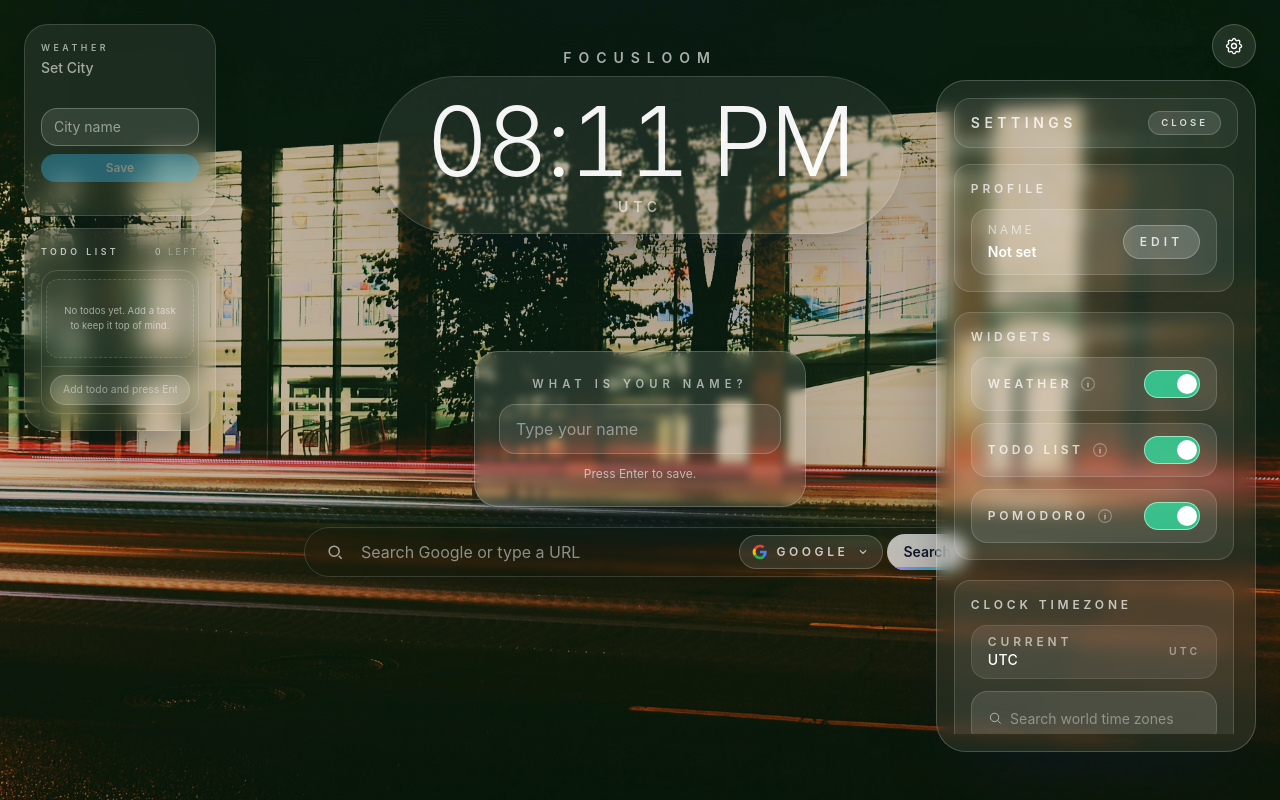
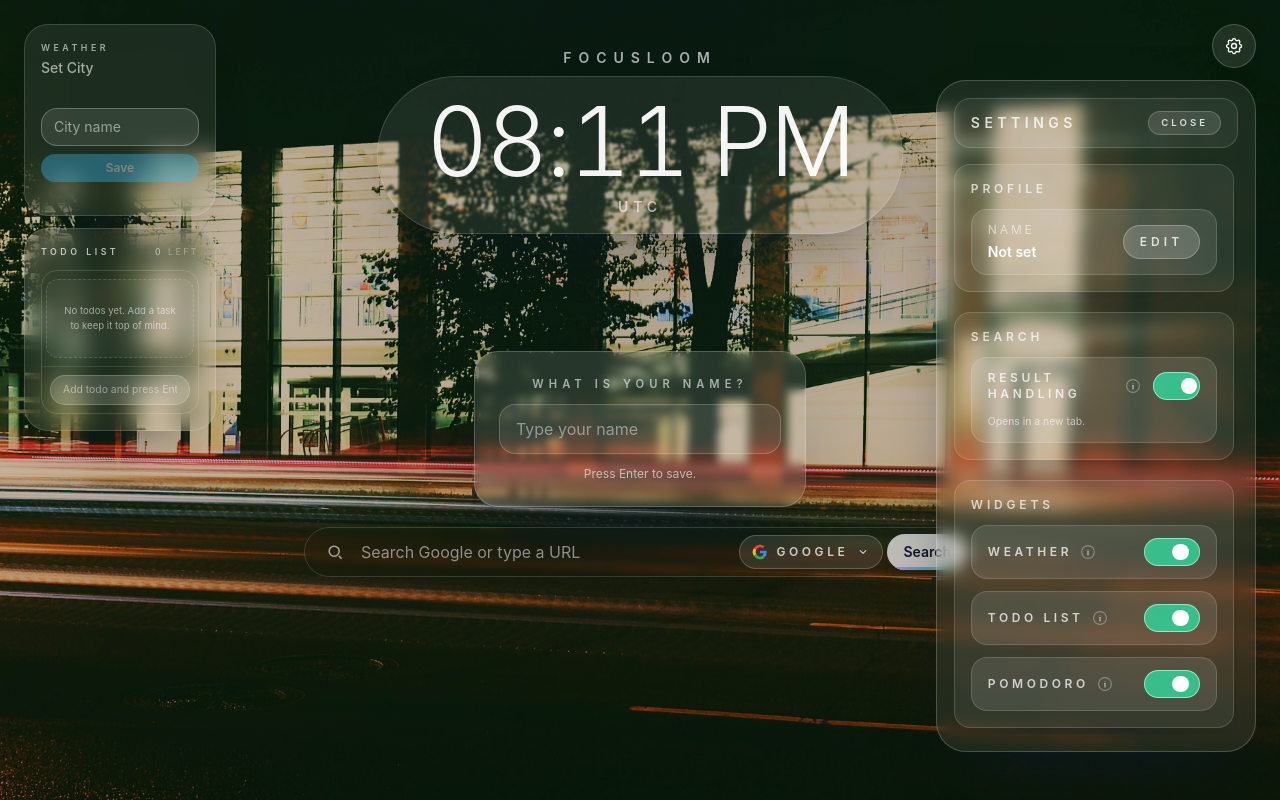
Before and after one commit to Mahdirnj/Browser-Tab-Focus, a React (Vite) app: page / in a window 1280 px wide. Both pictures are taken after a click on the button 1234 px from the left and 46 px from the top of the page. Built offline with nearby package versions, Linux system fonts and the light colour scheme.

Commit message:
Added new tab and current tab search result feat

```diff
--- a/src/App.jsx
+++ b/src/App.jsx
@@ -13,6 +13,7 @@ const BACKGROUND_KEY = 'focus_dashboard_background'
 const USER_NAME_KEY = 'focus_dashboard_userName'
 const CLOCK_TIMEZONE_KEY = 'focus_dashboard_clockTimezone'
 const WIDGETS_KEY = 'focus_dashboard_widgets'
+const SEARCH_BEHAVIOR_KEY = 'focus_dashboard_searchNewTab'
 const TEXT_COLOR_KEY = 'focus_dashboard_textColor'
 const BRAND_NAME = 'FocusLoom'
 
@@ -83,6 +84,14 @@ function readStoredTextColor() {
   return isValid ? stored : TEXT_COLOR_PRESETS[0].id
 }
 
+function readStoredSearchBehavior() {
+  if (typeof window === 'undefined') return true
+  const stored = window.localStorage.getItem(SEARCH_BEHAVIOR_KEY)
+  if (stored === 'current') return false
+  if (stored === 'new') return true
+  return true
+}
+
 function applyTextColorPreset(hex) {
   if (typeof document === 'undefined') return
   if (!hex) return
@@ -116,6 +125,9 @@ function App() {
   const [textColorId, setTextColorId] = useState(() => readStoredTextColor())
   const [settingsOpen, setSettingsOpen] = useState(false)
   const [isCompactLayout, setIsCompactLayout] = useState(false)
+  const [openSearchInNewTab, setOpenSearchInNewTab] = useState(() =>
+    readStoredSearchBehavior(),
+  )
 
   useEffect(() => {
     if (typeof window === 'undefined') return
@@ -136,6 +148,14 @@ function App() {
     if (typeof window === 'undefined') return
     window.localStorage.setItem(TEXT_COLOR_KEY, textColorId)
   }, [textColorId])
+
+  useEffect(() => {
+    if (typeof window === 'undefined') return
+    window.localStorage.setItem(
+      SEARCH_BEHAVIOR_KEY,
+      openSearchInNewTab ? 'new' : 'current',
+    )
+  }, [openSearchInNewTab])
 
   useEffect(() => {
     const active = TEXT_COLOR_PRESETS.find((item) => item.id === textColorId)
@@ -211,6 +231,8 @@ function App() {
         textColorOptions={TEXT_COLOR_PRESETS}
         selectedTextColorId={textColorId}
         onTextColorChange={setTextColorId}
+        openSearchInNewTab={openSearchInNewTab}
+        onSearchBehaviorChange={setOpenSearchInNewTab}
       />
       <main className="relative z-10 flex min-h-screen flex-col items-center justify-center px-4 py-8 sm:px-6">
         <div
@@ -221,7 +243,7 @@ function App() {
               editSignal={nameEditSignal}
               onNameChange={setUserName}
             />
-            <SearchBar />
+            <SearchBar openInNewTab={openSearchInNewTab} />
           </header>
         </div>
       </main>
--- a/src/components/SearchBar.jsx
+++ b/src/components/SearchBar.jsx
@@ -76,7 +76,7 @@ function ensureSearchButtonAnimations() {
   document.head.appendChild(style)
 }
 
-export function SearchBar() {
+export function SearchBar({ openInNewTab = true }) {
   const [query, setQuery] = useState('')
   const [engine, setEngine] = useState(SEARCH_ENGINES[0])
   const [menuOpen, setMenuOpen] = useState(false)
@@ -218,7 +218,12 @@ export function SearchBar() {
     setSuggestionsOpen(false)
     setHighlightIndex(-1)
     const url = `${engine.baseUrl}${encodeURIComponent(trimmed)}`
-    window.open(url, '_blank', 'noopener,noreferrer')
+    if (typeof window === 'undefined') return
+    if (openInNewTab) {
+      window.open(url, '_blank', 'noopener,noreferrer')
+    } else {
+      window.location.assign(url)
+    }
   }
 
   const handleSubmit = (event) => {
--- a/src/components/SettingsPanel.jsx
+++ b/src/components/SettingsPanel.jsx
@@ -166,6 +166,8 @@ export function SettingsPanel({
   textColorOptions,
   selectedTextColorId,
   onTextColorChange,
+  openSearchInNewTab,
+  onSearchBehaviorChange,
 }) {
   const [open, setOpen] = useState(false)
   const [visible, setVisible] = useState(false)
@@ -224,6 +226,7 @@ export function SettingsPanel({
     [activeTimeZone],
   )
   const hasTimezoneQuery = timezoneQuery.trim().length > 0
+  const searchOpensInNewTab = openSearchInNewTab !== false
 
   const handleWidgetToggle = useCallback(
     (key) => {
@@ -267,6 +270,10 @@ export function SettingsPanel({
     },
     [onTextColorChange],
   )
+  const handleSearchBehaviorToggle = useCallback(() => {
+    if (!onSearchBehaviorChange) return
+    onSearchBehaviorChange(!searchOpensInNewTab)
+  }, [onSearchBehaviorChange, searchOpensInNewTab])
 
   useEffect(() => {
     onOpenChange?.(open)
@@ -519,6 +526,63 @@ export function SettingsPanel({
               </section>
               <section className="rounded-2xl border border-white/15 bg-white/[0.07] p-4 shadow-[0_28px_60px_-48px_rgba(15,23,42,0.95)]">
                 <p className="text-xs font-semibold uppercase tracking-[0.32em] text-[color:var(--dashboard-text-70)]">
+                  Search
+                </p>
+                <div className="mt-3 space-y-3">
+                  <div className="rounded-2xl border border-white/15 bg-white/[0.1] px-4 py-3 shadow-[0_24px_55px_-48px_rgba(15,23,42,0.95)]">
+                    <div className="flex items-center justify-between gap-3">
+                      <div className="flex items-center gap-2">
+                        <p className="text-xs font-semibold uppercase tracking-[0.3em] text-[color:var(--dashboard-text-75)]">
+                          Result Handling
+                        </p>
+                        <span className="group relative inline-flex h-4 w-4 items-center justify-center">
+                          <svg
+                            xmlns="http://www.w3.org/2000/svg"
+                            viewBox="0 0 20 20"
+                            fill="none"
+                            stroke="currentColor"
+                            strokeWidth="1.4"
+                            className="h-4 w-4 text-[color:var(--dashboard-text-65)]"
+                          >
+                            <circle cx="10" cy="10" r="8" strokeOpacity="0.5" />
+                            <circle cx="10" cy="6.8" r="0.6" fill="currentColor" stroke="none" />
+                            <path d="M10 9v4.6" strokeLinecap="round" />
+                          </svg>
+                          <span className="pointer-events-none absolute left-1/2 top-full z-10 mt-2 w-56 -translate-x-1/2 rounded-xl border border-white/15 bg-white/[0.08] px-3 py-2 text-[0.6rem] text-[color:var(--dashboard-text-80)] opacity-0 shadow-[0_18px_45px_-35px_rgba(15,23,42,0.95)] backdrop-blur-2xl transition duration-200 group-hover:opacity-100">
+                            Toggle on to launch search results in a new browser tab. Toggle off to reuse the current tab with your chosen search engine.
+                          </span>
+                        </span>
+                      </div>
+                      <button
+                        type="button"
+                        onClick={handleSearchBehaviorToggle}
+                        role="switch"
+                        aria-checked={searchOpensInNewTab}
+                        aria-label={searchOpensInNewTab ? 'Open search results in a new tab' : 'Open search results in the current tab'}
+                        disabled={!onSearchBehaviorChange}
+                        className={`relative inline-flex h-7 w-14 items-center overflow-hidden rounded-full border px-1 transition-colors duration-200 ${
+                          searchOpensInNewTab
+                            ? 'border-emerald-200/80 bg-emerald-400/85'
+                            : 'border-white/20 bg-white/12'
+                        } ${!onSearchBehaviorChange ? 'cursor-not-allowed opacity-50' : ''}`}
+                      >
+                        <span
+                          className={`block h-[1.02rem] w-[1.02rem] rounded-full bg-white shadow-[0_10px_16px_-10px_rgba(148,163,184,0.9)] transition-transform duration-200 ease-out ${
+                            searchOpensInNewTab ? 'translate-x-[1.44rem] bg-white' : 'translate-x-0'
+                          }`}
+                        />
+                      </button>
+                    </div>
+                    <p className="mt-3 text-[0.65rem] text-[color:var(--dashboard-text-60)]">
+                      {searchOpensInNewTab
+                        ? 'Opens in a new tab.'
+                        : 'Opens in the current tab.'}
+                    </p>
+                  </div>
+                </div>
+              </section>
+              <section className="rounded-2xl border border-white/15 bg-white/[0.07] p-4 shadow-[0_28px_60px_-48px_rgba(15,23,42,0.95)]">
+                <p className="text-xs font-semibold uppercase tracking-[0.32em] text-[color:var(--dashboard-text-70)]">
                   Widgets
                 </p>
                 <div className="mt-3 space-y-3">
@@ -575,15 +639,15 @@ export function SettingsPanel({
                           role="switch"
                           aria-checked={enabled}
                           disabled={!onWidgetToggle}
-                          className={`relative inline-flex h-7 w-14 items-center rounded-full border px-1 transition-colors duration-200 ${
+                          className={`relative inline-flex h-7 w-14 items-center overflow-hidden rounded-full border px-1 transition-colors duration-200 ${
                             enabled
                               ? 'border-emerald-200/80 bg-emerald-400/85'
                               : 'border-white/20 bg-white/12'
                           } ${!onWidgetToggle ? 'cursor-not-allowed opacity-50' : ''}`}
                         >
                           <span
-                            className={`block h-5 w-5 rounded-full bg-white shadow-[0_12px_20px_-10px_rgba(148,163,184,0.9)] transition-transform duration-200 ease-out ${
-                              enabled ? 'translate-x-7 bg-white' : 'translate-x-0'
+                            className={`block h-[1.02rem] w-[1.02rem] rounded-full bg-white shadow-[0_10px_16px_-10px_rgba(148,163,184,0.9)] transition-transform duration-200 ease-out ${
+                              enabled ? 'translate-x-[1.44rem] bg-white' : 'translate-x-0'
                             }`}
                           />
                         </button>
```
